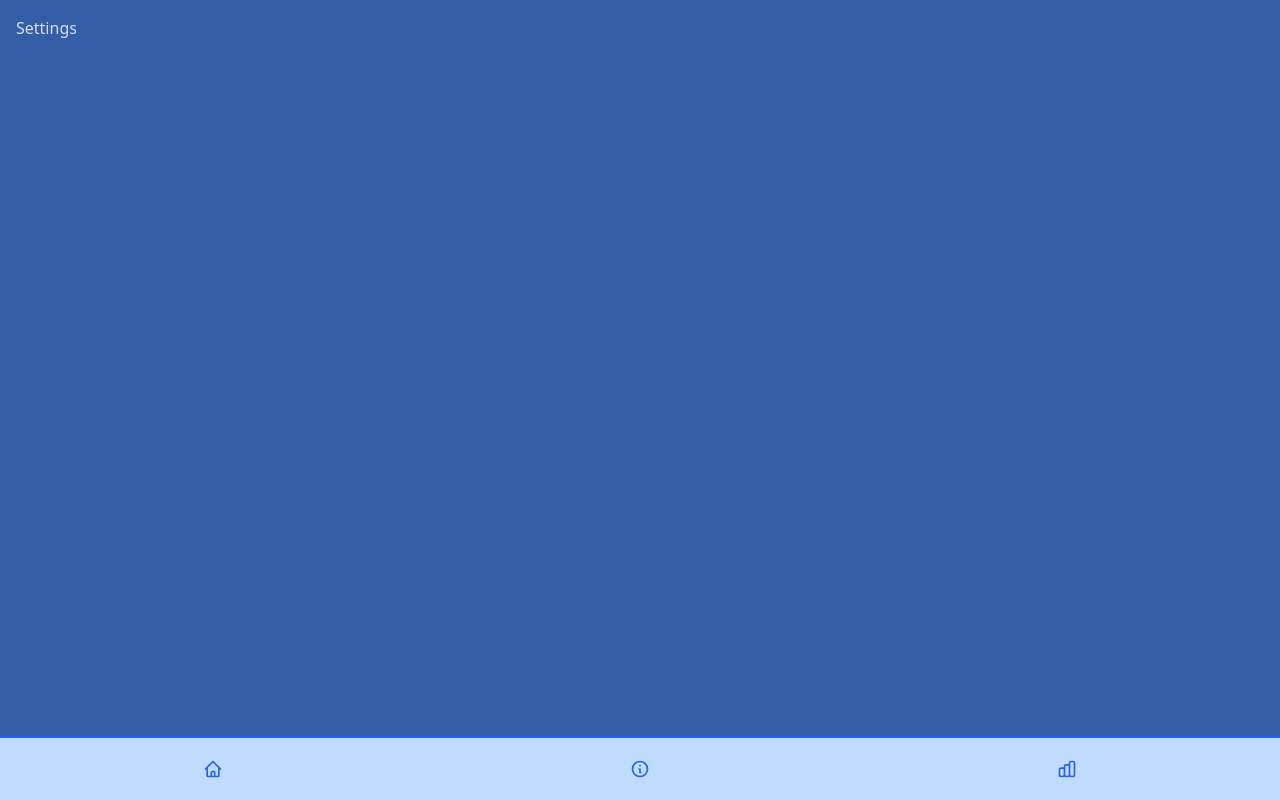
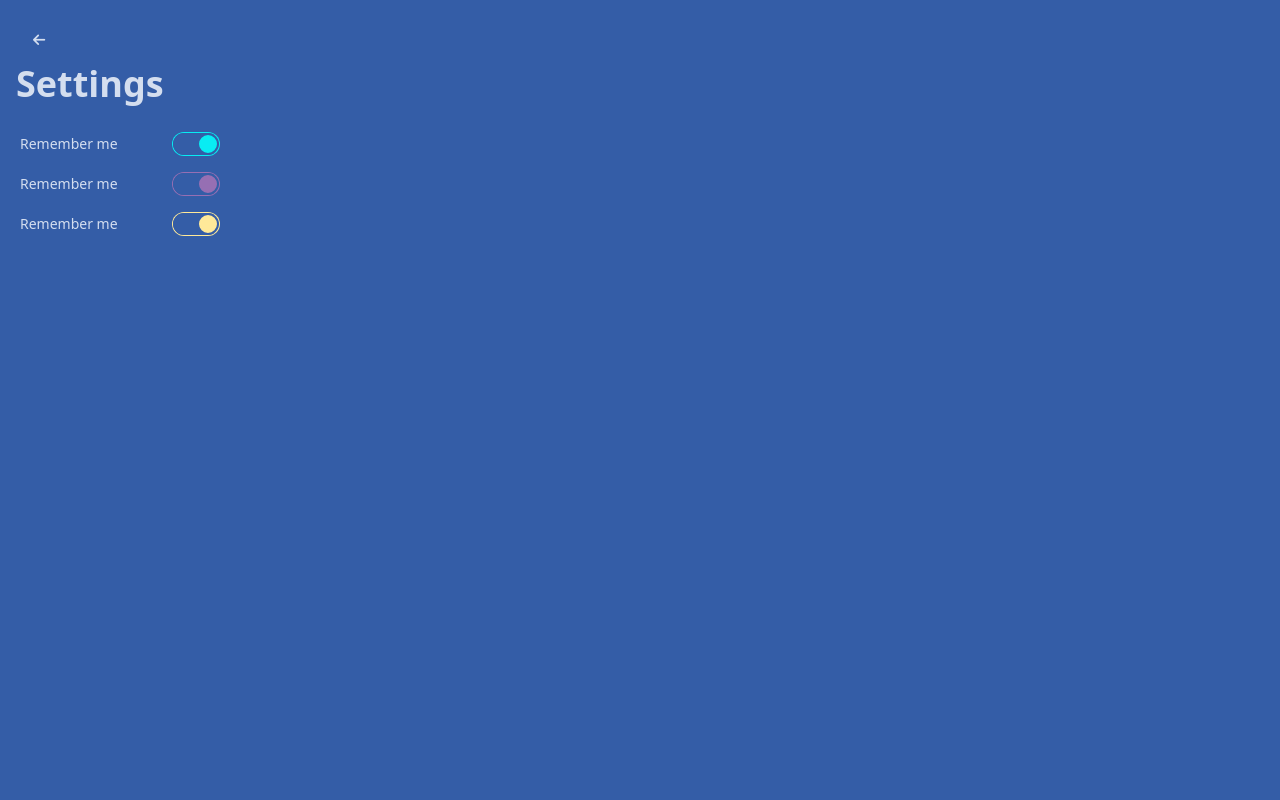
Before and after one commit to adrinamin/yahtzee, a SvelteKit app: page /settings in a window 1280 px wide. Built offline with nearby package versions, Linux system fonts and the light colour scheme.

Commit message:
Update dependencies and add Font Awesome script

```diff
--- a/src/app.html
+++ b/src/app.html
@@ -4,6 +4,7 @@
 		<meta charset="utf-8" />
 		<link rel="icon" href="%sveltekit.assets%/favicon.png" />
 		<meta name="viewport" content="width=device-width, initial-scale=1" />
+		<script src="https://kit.fontawesome.com/ed4f08ffd3.js" crossorigin="anonymous"></script> <!-- Font Awesome -->
 		<!-- <meta name="viewport" content="viewport-fit=cover"> required for iOS -->
 		%sveltekit.head%
 	</head>
--- a/src/routes/+layout.svelte
+++ b/src/routes/+layout.svelte
@@ -1,32 +1,26 @@
-<script>
-    import "../app.css";
+<script lang="ts">
+	import '../app.css';
+    import { goto } from '$app/navigation';
+    import { page } from '$app/stores';
 </script>
 
-<!-- <nav>
-    <a href="/">Home</a>
-    <a href="/settings">Settings</a>
-</nav> -->
-<!-- <div class="navbar bg-neutral text-neutral-content">
-    <button class="btn btn-ghost text-xl">Settings</button>
-</div> -->
+<div class="container mx-auto px-4 py-4">
 
-
-<div class="container mx-auto px-4 py-4">
-    <slot />
-</div>
-
-<div class="btm-nav">
-<button class="active bg-blue-200 text-blue-600 border-blue-600">
-    <svg xmlns="http://www.w3.org/2000/svg" class="h-5 w-5" fill="none" viewBox="0 0 24 24" stroke="currentColor"><path stroke-linecap="round" stroke-linejoin="round" stroke-width="2" d="M3 12l2-2m0 0l7-7 7 7M5 10v10a1 1 0 001 1h3m10-11l2 2m-2-2v10a1 1 0 01-1 1h-3m-6 0a1 1 0 001-1v-4a1 1 0 011-1h2a1 1 0 011 1v4a1 1 0 001 1m-6 0h6" /></svg>
-</button>
-<button class="active bg-blue-200 text-blue-600 border-blue-600">
-    <svg xmlns="http://www.w3.org/2000/svg" class="h-5 w-5" fill="none" viewBox="0 0 24 24" stroke="currentColor"><path stroke-linecap="round" stroke-linejoin="round" stroke-width="2" d="M13 16h-1v-4h-1m1-4h.01M21 12a9 9 0 11-18 0 9 9 0 0118 0z" /></svg>
-</button>
-<button class="active bg-blue-200 text-blue-600 border-blue-600">
-    <svg xmlns="http://www.w3.org/2000/svg" class="h-5 w-5" fill="none" viewBox="0 0 24 24" stroke="currentColor"><path stroke-linecap="round" stroke-linejoin="round" stroke-width="2" d="M9 19v-6a2 2 0 00-2-2H5a2 2 0 00-2 2v6a2 2 0 002 2h2a2 2 0 002-2zm0 0V9a2 2 0 012-2h2a2 2 0 012 2v10m-6 0a2 2 0 002 2h2a2 2 0 002-2m0 0V5a2 2 0 012-2h2a2 2 0 012 2v14a2 2 0 01-2 2h-2a2 2 0 01-2-2z" /></svg>
-</button>
+    {#if $page.url.pathname === '/'}
+        <div class="text-right">
+            <button class="btn btn-ghost" on:click={() => goto("/settings")}>
+                <i class="fa-solid fa-gear"></i>
+            </button>
+        </div>
+    {:else}
+        <div class="text-left">
+            <button class="btn btn-ghost" on:click={() => goto("/")}>
+                <i class="fa-solid fa-arrow-left"></i>
+            </button>
+        </div>
+    {/if}
+	<slot />
 </div>
 
 <style lang="postcss">
-
 </style>
--- a/src/routes/+page.svelte
+++ b/src/routes/+page.svelte
@@ -3,7 +3,7 @@
 	import Modal from '$lib/components/modal.svelte';
 	import Dice from '$lib/components/dice.svelte';
 	import Scorecard from '$lib/components/scorecard.svelte';
-	import Alert from '$lib/components/alert.svelte';
+	// import Alert from '$lib/components/alert.svelte';
 	import type { Player } from './+page';
 
 	const numberOfPlayers: number[] = [1, 2, 3, 4, 5, 6];
@@ -82,7 +82,7 @@
 </script>
 
 {#if !arePlayersVisible}
-	<div class="hero min-h-screen">
+	<div class="hero">
 		<div class="hero-content text-center">
 			<div class="max-w-md">
 				<h1 class="text-5xl font-bold">Hello there</h1>
@@ -127,7 +127,7 @@
 		</div>
 	</Modal>
 {:else}
-	<h2 class="text-xl font-bold">Players</h2>
+	<h2 class="text-xl font-bold text-center">Players</h2>
 	<div class="flex flex-wrap justify-evenly py-2">
 		{#each players as player}
 			<div class="card bg-primary text-primary-content shadow-xl py-2 px-6">
--- a/src/routes/settings/+page.svelte
+++ b/src/routes/settings/+page.svelte
@@ -1,5 +1,26 @@
 <script>
-    const pageName = 'Settings';
+	// import { goto } from '$app/navigation';
+	const pageName = 'Settings';
 </script>
 
-<h1>{pageName}</h1>
+<h1 class="font-bold text-4xl">{pageName}</h1>
+<div class="flex flex-col pt-5">
+	<div class="form-control w-52">
+		<label class="cursor-pointer label">
+			<span class="label-text">Remember me</span>
+			<input type="checkbox" class="toggle toggle-primary" checked />
+		</label>
+	</div>
+	<div class="form-control w-52">
+		<label class="cursor-pointer label">
+			<span class="label-text">Remember me</span>
+			<input type="checkbox" class="toggle toggle-secondary" checked />
+		</label>
+	</div>
+	<div class="form-control w-52">
+		<label class="cursor-pointer label">
+			<span class="label-text">Remember me</span>
+			<input type="checkbox" class="toggle toggle-accent" checked />
+		</label>
+	</div>
+</div>
```
Also changed, not shown: 1 other file (tests, documents, lock files or other folders).
